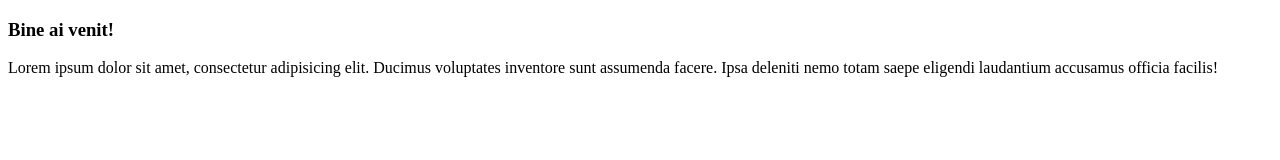
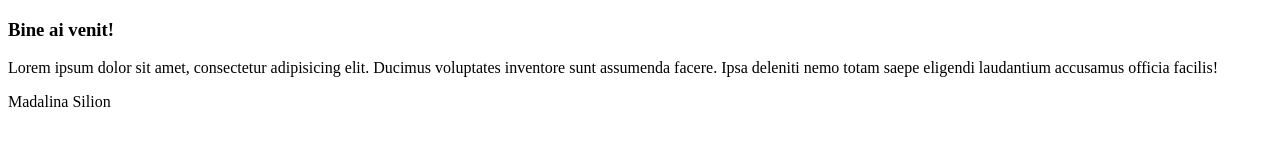
Before and after one commit to madalinasilion/totportal, a plain HTML site: page index.html in a window 1280 px wide. Drawn offline with Linux system fonts and the light colour scheme.

Commit message:
added name

```diff
--- a/index.html
+++ b/index.html
@@ -8,5 +8,6 @@
 <body>
    <h3>Bine ai venit!</h3>
    <p>Lorem ipsum dolor sit amet, consectetur adipisicing elit. Ducimus voluptates inventore sunt assumenda facere. Ipsa deleniti nemo totam saepe eligendi laudantium accusamus officia facilis!</p>
+   <p>Madalina Silion</p>
 </body>
 </html>
```
